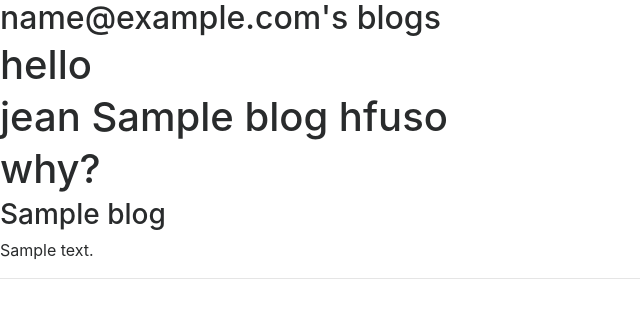
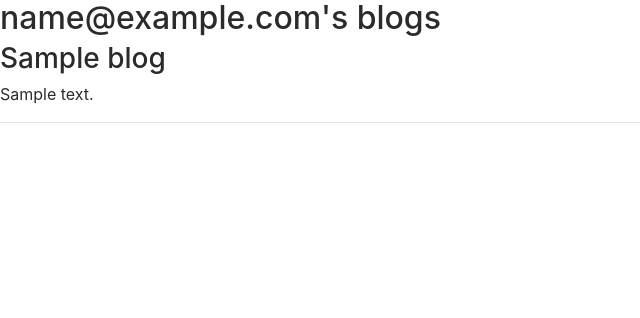
Before and after one commit to igniteeng000/webblog, a Flask app: template templates/user_blogs.html in a window 1280 px wide. Shown: the top 318 px of the page, without its empty margins (0-640 px from the left). Run offline with Flask 2, Linux system fonts and the light colour scheme; the template is opened without the code that fills it: most values are stand-ins (such as "Sample title", 1, 10 or a date in 2020); some libraries are stand-ins or nearby versions.

Commit message:
finally blogs are displaying

```diff
--- a/models/blog.py
+++ b/models/blog.py
@@ -62,5 +62,5 @@ class Blog(object):
     @classmethod
     def find_by_author_id(cls, author_id):
         blogs = Database.find(collection='blogs',
-                              query = {'auhtor_id' : author_id})
+                              query = {'author_id' : author_id})
         return [cls(**blog) for blog in blogs]
--- a/templates/user_blogs.html
+++ b/templates/user_blogs.html
@@ -2,10 +2,7 @@
 {% block content %}
 <div class ="contatiner">
     <h2>{{email}}'s blogs</h2>
-    <h1>hello</h1>
-    <h1>jean {{blogs.title}} hfuso</h1>
-    {% for blog in blogs %}
-    <h1>why?</h1>
+    {% for blog in blogs: %}
     <h3> {{blog.title}}</h3>
     <p>{{blog.description}}</p>
     <hr>
```
